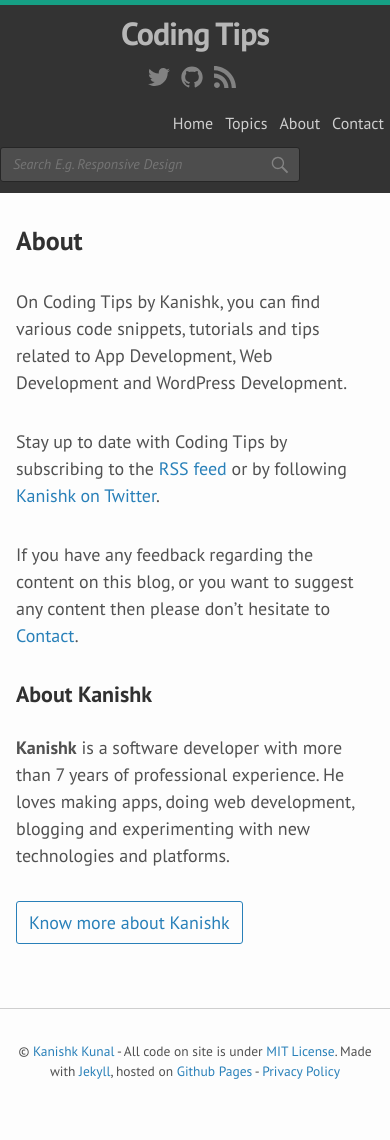
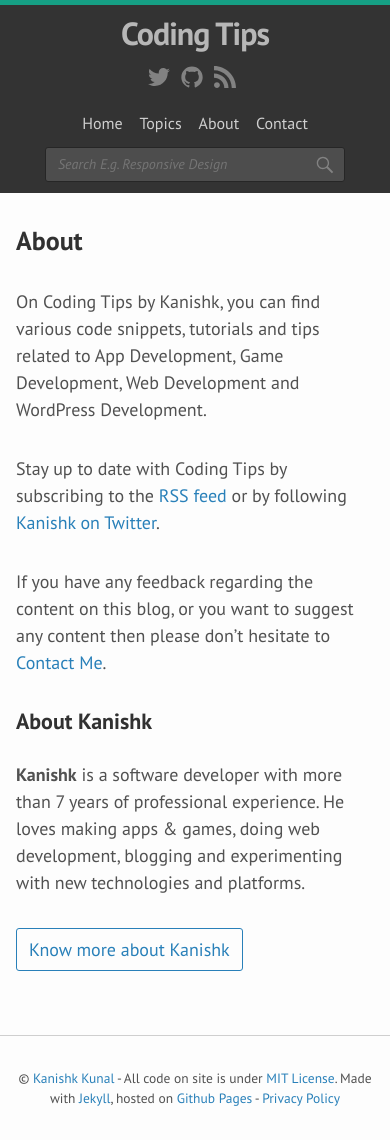
Before and after one commit to jastew/codingtips.kanishkkunal.in, a Jekyll site: the page built from about.md, in a window 390 px wide. Built offline with Jekyll 4.4.1, drawn with Linux system fonts in a browser that asks for light colours; before the commit the page ends 1113 px from its top, so only the background shows below that.

Commit message:
Mobile optimize navbar

```diff
--- a/_includes/header.html
+++ b/_includes/header.html
@@ -13,7 +13,7 @@
             <li class="nav-link"><a href="/" >Home</a></li>
             <li class="nav-link"><a href="/topics/" >Topics</a></li>
             <li class="nav-link"><a href="/about/" >About</a></li>
-            <li class="nav-link"><a href="/contact/" >Contact</a></li>
+            <li class="nav-link"><a href="http://kanishkkunal.in/contact-me/" target="_blank">Contact</a></li>
         </ul>
         <div class="searchbar">
             <form role="search" method="get" action="/search/">
--- a/_sass/_layout.scss
+++ b/_sass/_layout.scss
@@ -57,6 +57,19 @@
             }
         }
     }
+
+    @include media-query($on-palm) {
+        width: 100%;
+        float: none;
+        text-align: center;
+        margin: 0 auto;
+
+        li {
+            text-align: center;
+            float: none;
+            display: inline-block;
+        }
+    }
 }
 
 .searchbar {
@@ -64,6 +77,13 @@
     width: 300px;
     position: relative;
     clear: both;
+
+    @include media-query($on-palm) {
+        width: 90%;
+        max-width: 300px;
+        text-align: center;
+        margin: 0 auto;
+    }
 
     form {
         display: block;
--- a/about.md
+++ b/about.md
@@ -4,13 +4,13 @@
 permalink: /about/
 ---
 
-On Coding Tips by Kanishk, you can find various code snippets, tutorials and tips related to App Development, Web Development and WordPress Development.
+On Coding Tips by Kanishk, you can find various code snippets, tutorials and tips related to App Development, Game Development, Web Development and WordPress Development.
 
 Stay up to date with Coding Tips by subscribing to the <a href="http://feeds.feedburner.com/supercodingtips" target="_blank">RSS feed</a> or by following <a href="https://twitter.com/kanishkkunal" target="_blank">Kanishk on Twitter</a>.
 
-If you have any feedback regarding the content on this blog, or you want to suggest any content then please don't hesitate to <a href="http://kanishkkunal.in/contact-me/" target="_blank">Contact</a>.
+If you have any feedback regarding the content on this blog, or you want to suggest any content then please don't hesitate to <a href="http://kanishkkunal.in/contact-me/" target="_blank">Contact Me</a>.
 <h2>About Kanishk</h2>
 
-<strong>Kanishk</strong> is a software developer with more than 7 years of professional experience. He loves making apps, doing web development, blogging and experimenting with new technologies and platforms.
+<strong>Kanishk</strong> is a software developer with more than 7 years of professional experience. He loves making apps & games, doing web development, blogging and experimenting with new technologies and platforms.
 
 <a class="ghost-button" href="http://kanishkkunal.in/" target="_blank">Know more about Kanishk</a>
```
Also changed, not shown: contact.md (deleted, +0 -5 lines).
